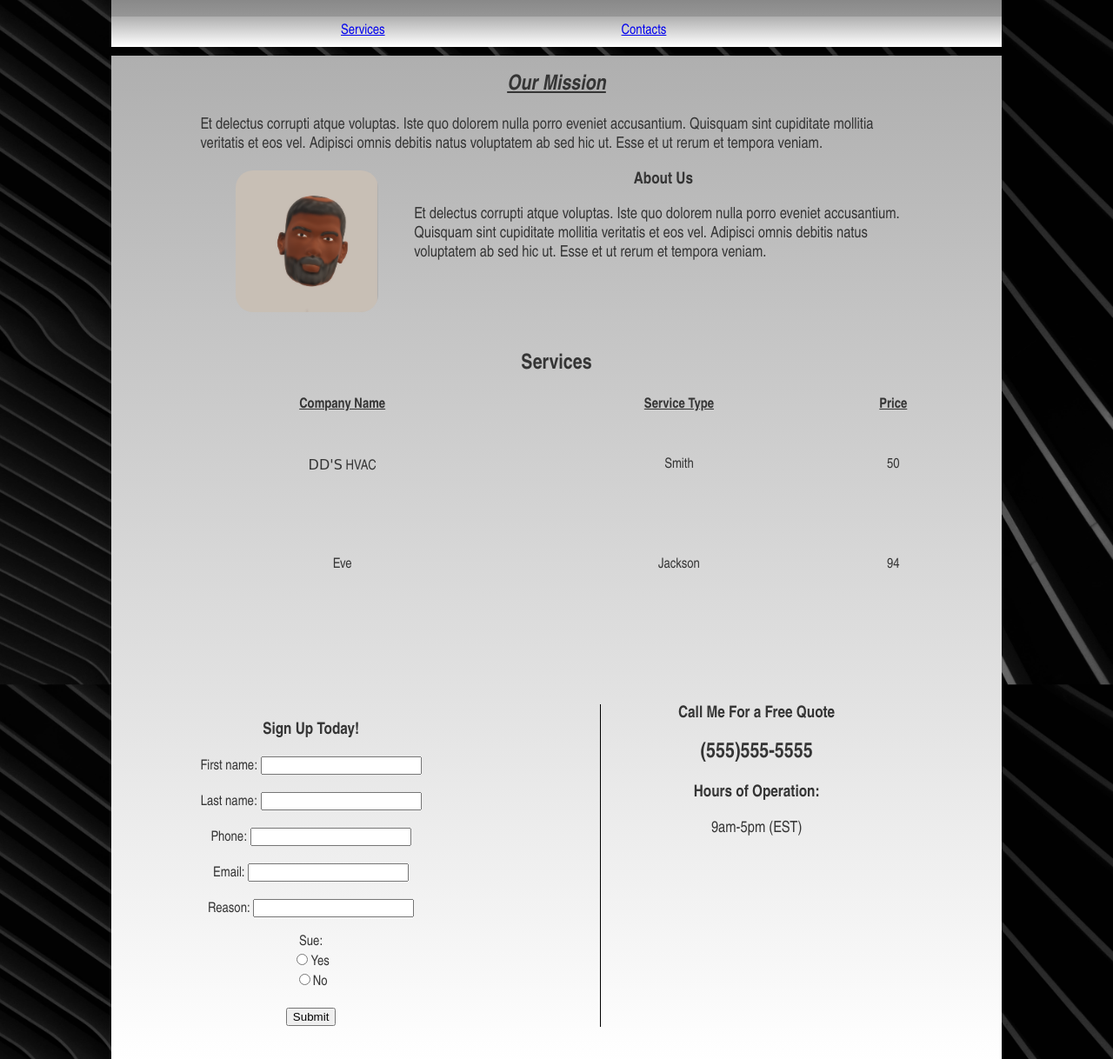
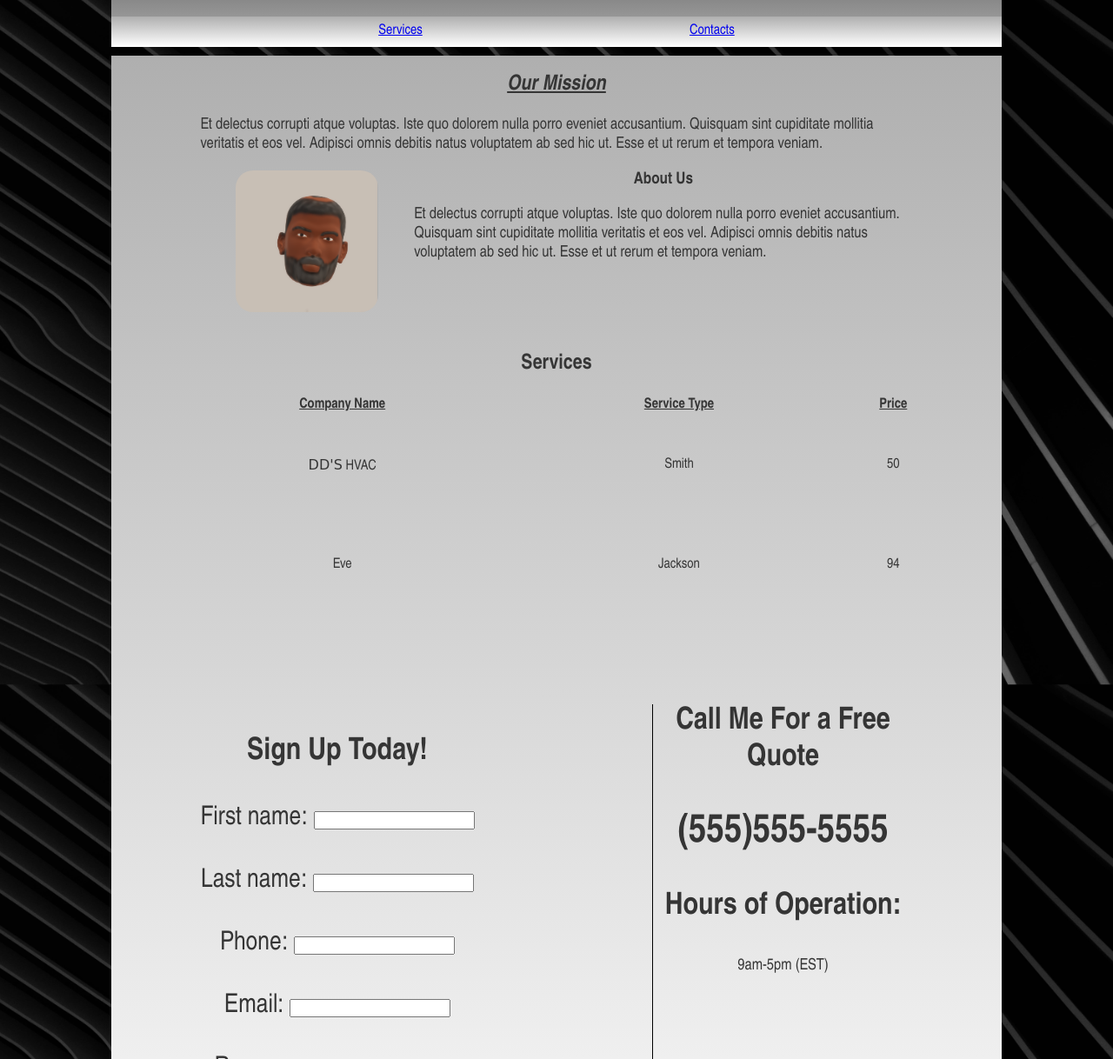
Before and after one commit to Kyeharris00/DD-HVAC, a plain HTML site: page index.html in a window 1280 px wide. Shown: the part 66-1284 px from the top of the page at 87% size. Drawn offline with Linux system fonts and the light colour scheme.

Commit message:
link, contacts font-size
increased margin for links to make more even. increased fon size for contacts section

```diff
--- a/maincss.css
+++ b/maincss.css
@@ -32,7 +32,7 @@ header {background-image: linear-gradient(#5a5a5a, #afafaf); margin-bottom: 1%;}
 
 #services {margin: 10% 5% 10% 5%; text-align: center;}
 
-#contacts {margin: 10%; text-align: center;}
+#contacts {margin: 10%; text-align: center; font-size: 30px;}
 
 .call {margin-left: 5%; }
 
@@ -48,6 +48,8 @@ footer { background-image: linear-gradient(#afafaf, #444444);}
 nav {
 
 background-image: linear-gradient(#afafaf, #ffffff);
+
+text-align: center;
 }
 
 nav ul {
@@ -55,16 +57,16 @@ nav ul {
     margin: 0;
     padding: 0;
     overflow: hidden;
-
+    justify-content: space-around;
   }
 
  nav li {
-    float: left; margin-left: 25%;
+    float: left; margin-left: 30%;
   }
 
   nav li a {
     display: block;
-    padding: 8px;
+    padding: 8px 0 8px 0;
   }
 
 footer {
```
